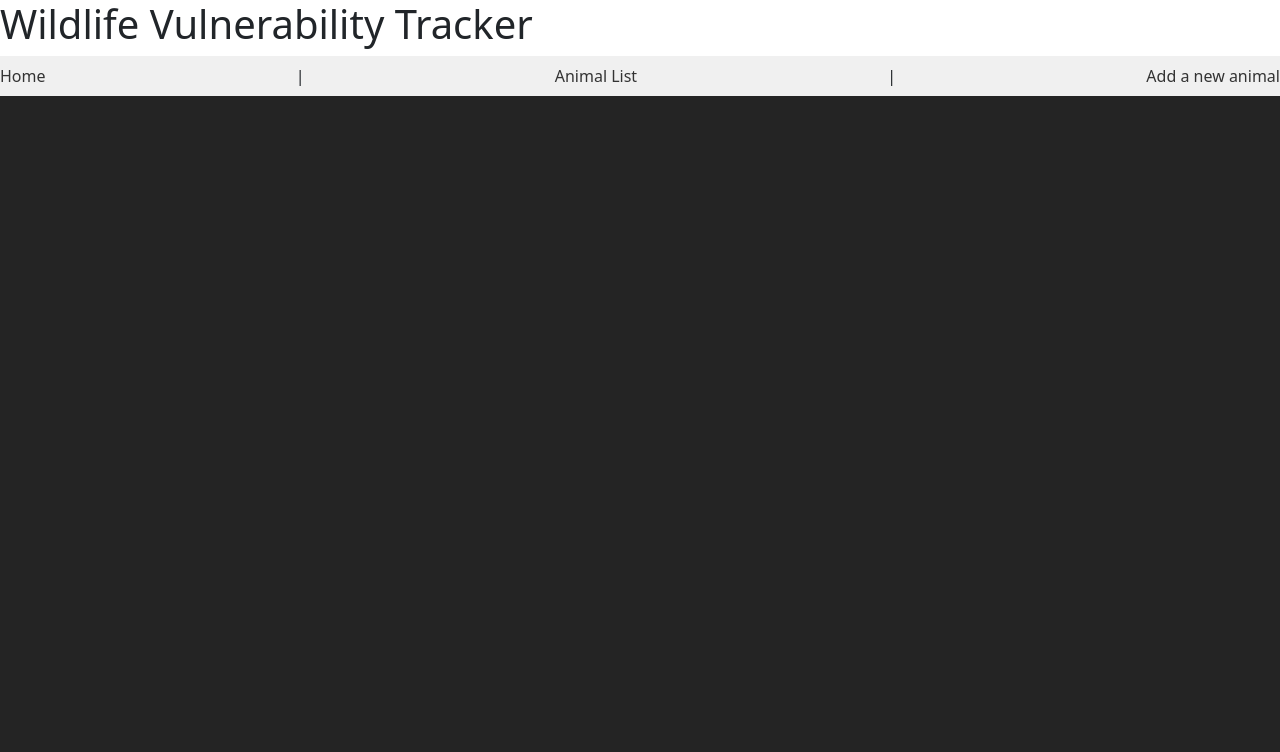
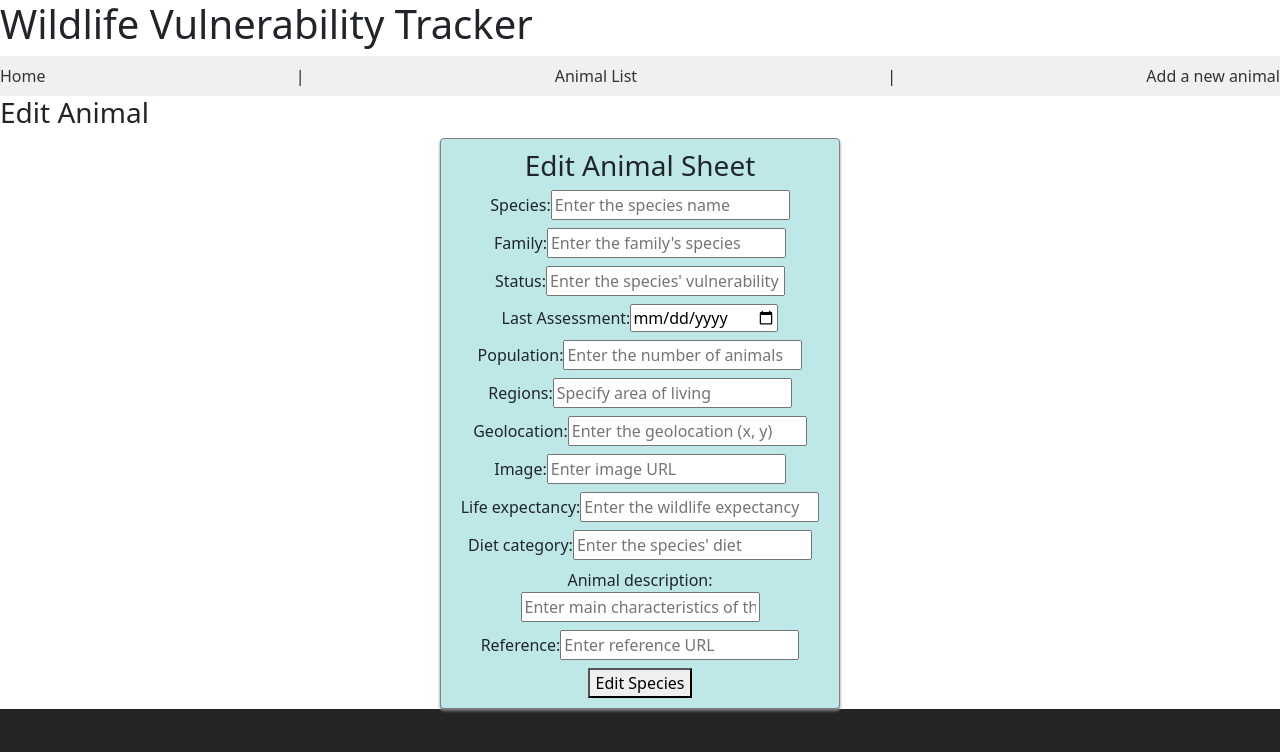
Before and after one commit to GB-Squad/Project-2-Environment-Climate-change, a React (Vite) app: page /edit/1 in a window 1280 px wide. Shown: the top 752 px of the page. Built offline with nearby package versions, Linux system fonts and the light colour scheme; no server answers.

Commit message:
Delete and edit functionality

```diff
--- a/src/App.jsx
+++ b/src/App.jsx
@@ -6,8 +6,10 @@ import HomePage from './Pages/HomePage'
 import { Routes, Route } from 'react-router-dom'
 import AnimalDetails from "./Pages/AnimalDetails";
 import AddAnimal from './Pages/AddAnimal';
-import EditAnimal from './Pages/EditAnimal';
+import EditAnimal from './Pages/EditAnimal'
 import axios from 'axios'
+
+
 
 
 function App() {
@@ -26,7 +28,7 @@ function App() {
           <Route path="/" element={<HomePage callBackDisplayAnimal={DisplayAnimal} />} ></Route>
           <Route path="/animal/:id" element={<AnimalDetails />} />
           <Route path="/addAnimal" element={<AddAnimal />} />
-          <Route path="/editAnimal/:id" element={<EditAnimal />} />
+          <Route path="/edit/:id" element={<EditAnimal />} />
         </Routes>
       </div>
     </>
--- a/src/Pages/AddAnimal.jsx
+++ b/src/Pages/AddAnimal.jsx
@@ -1,17 +1,14 @@
-import { useState } from "react"
+import React, { useState } from "react";
 import axios from "axios";
-import { BASE_URL } from "../Config/api";
 import { useNavigate } from "react-router-dom";
-import "../Styles/addAnimal.css"
+import "../Styles/addAnimal.css";
 
 function AddAnimal() {
-    const [id, setId] = useState("");
     const [family, setFamily] = useState("");
     const [species, setSpecies] = useState("");
     const [status, setStatus] = useState("");
     const [lastAssessed, setLastAssessed] = useState("");
     const [population, setPopulation] = useState(0);
-    const [habitats, setHabitats] = useState("");
     const [regions, setRegions] = useState("");
     const [geolocations, setGeolocations] = useState([]);
     const [image, setImage] = useState("");
@@ -25,37 +22,32 @@ function AddAnimal() {
     const handleSubmit = (e) => {
         e.preventDefault();
 
-        axios.get("https://environmentalchanges-5f276-default-rtdb.europe-west1.firebasedatabase.app/animal.json")
+        // Create the new animal object
+        const newSpecies = {
+            family,
+            species,
+            status,
+            lastAssessed,
+            population,
+            regions,
+            geolocations,
+            image,
+            life_expectancy,
+            diet_category,
+            animal_description,
+            reference,
+        };
+
+        // Make the POST request to save the new species
+        axios
+            .post("https://environmentalchanges-5f276-default-rtdb.europe-west1.firebasedatabase.app/animal.json", newSpecies)
             .then((response) => {
-                const existingData = response.data;
-                const numberOfEntries = Object.values(response.data).flat();
-                const newID = (numberOfEntries.length) + 1;
-
-                const newSpecies = {
-                    id: newID,
-                    family: family,
-                    species: species,
-                    status: status,
-                    lastAssessed: lastAssessed,
-                    population: population,
-                    habitats: habitats,
-                    regions: regions,
-                    geolocations: geolocations,
-                    image: image,
-                    life_expectancy: life_expectancy,
-                    diet_category: diet_category,
-                    animal_description: animal_description,
-                    reference: reference
-                }
-
-
-                axios.post("https://environmentalchanges-5f276-default-rtdb.europe-west1.firebasedatabase.app/animal.json", newSpecies)
-                    .then((response) => {
-                        navigate(`/animalList`)
+                // Redirect to the animal list after successful submission
+                navigate(`/animalList`);
             })
-                    .catch(e => {
-                        console.log("error", e)
-                    })
+            .catch((e) => {
+                console.log("Error posting new species:", e);
+            });
 
         // Clear the form fields after submitting
         setFamily("");
@@ -70,11 +62,7 @@ function AddAnimal() {
         setDiet_category("");
         setAnimal_description("");
         setReference("");
-            })
-            .catch((e) => {
-                console.log("error fetching existing data", e);
-            });
-    }
+    };
 
     return (
         <div className="addAnimalFormContainer">
@@ -204,7 +192,7 @@ function AddAnimal() {
                 <button type="submit">Add new species</button>
             </form>
         </div>
-    )
+    );
 }
 
 export default AddAnimal;
--- a/src/Pages/AnimalsListing.jsx
+++ b/src/Pages/AnimalsListing.jsx
@@ -1,6 +1,6 @@
 import React, { useEffect, useState } from "react";
 import axios from "axios";
-import "../Pages/AnimalsList.css"
+import "../Pages/AnimalsList.css";
 import { Link } from "react-router-dom";
 
 function AnimalsList(props) {
@@ -10,10 +10,16 @@ function AnimalsList(props) {
         axios
             .get("https://environmentalchanges-5f276-default-rtdb.europe-west1.firebasedatabase.app/animal.json")
             .then((response) => {
-                const animalArray = Object.values(response.data).flat();
-                setEntries(animalArray);
-                props.callBackSetAnimal(animalArray);
-                console.log(animalArray);
+                if (response.data) {
+                    const animalArray = Object.keys(response.data).map((id) => ({
+                        id,
+                        ...response.data[id],
+                    }));
+
+                    setEntries(animalArray);
+                    props.callBackSetAnimal(animalArray);
+                    console.log(animalArray);
+                }
             })
             .catch((error) => {
                 console.error("Error fetching data:", error);
@@ -26,7 +32,7 @@ function AnimalsList(props) {
             .then(() => {
                 console.log(`Animal with id ${id} deleted successfully`);
                 const filteredEntries = entries.filter((animal) => animal.id !== id);
-                setEntries(filteredEntries);
+                setEntries(filteredEntries); // Fix: Update local state
                 props.callBackSetAnimal(filteredEntries);
             })
             .catch((error) => {
@@ -39,8 +45,8 @@ function AnimalsList(props) {
             <div className="items-list">
                 {entries.map((animal) => (
                     <div className="item" key={animal.id}>
-                        <img className="img-display" src={animal.image} alt="animal image" />
-                        <h4> Name:{animal.species}</h4>
+                        <img className="img-display" src={animal.image} alt="animal" />
+                        <h4>Name: {animal.species}</h4>
                         <h4>{animal.status}</h4>
                         <Link to={`/animal/${animal.id}`} className="btn btn-outline-secondary">
                             Animal Details
--- a/src/Pages/EditAnimal.jsx
+++ b/src/Pages/EditAnimal.jsx
@@ -1,86 +1,74 @@
-import axios from "axios"
-import { useEffect, useState } from "react"
-import { useParams, useNavigate } from "react-router-dom"
-import "../Styles/addAnimal.css"
+import axios from "axios";
+import { useEffect, useState } from "react";
+import { useParams, useNavigate } from "react-router-dom";
+import "../Styles/addAnimal.css";
 
-
-function EditAnimal () {
+function EditAnimal() {
     const { id } = useParams();
-
     const navigate = useNavigate();
 
-    const [family, setFamily] = useState("");
-    const [species, setSpecies] = useState("");
-    const [status, setStatus] = useState("");
-    const [lastAssessed, setLastAssessed] = useState("");
-    const [population, setPopulation] = useState(0);
-    const [regions, setRegions] = useState("");
-    const [geolocations, setGeolocations] = useState([]);
-    const [image, setImage] = useState("");
-    const [life_expectancy, setLife_expectancy] = useState("");
-    const [diet_category, setDiet_category] = useState("");
-    const [animal_description, setAnimal_description] = useState("");
-    const [reference, setReference] = useState("");
+    const [animalData, setAnimalData] = useState({
+        species: "",
+        family: "",
+        status: "",
+        lastAssessed: "",
+        population: "",
+        regions: "",
+        geolocations: "",
+        image: "",
+        life_expectancy: "",
+        diet_category: "",
+        animal_description: "",
+        reference: "",
+    });
 
-    useEffect (() => {
-        axios.get("https://environmentalchanges-5f276-default-rtdb.europe-west1.firebasedatabase.app/animal.json/")
+    useEffect(() => {
+        axios
+            .get("https://environmentalchanges-5f276-default-rtdb.europe-west1.firebasedatabase.app/animal.json")
             .then((response) => {
-            // Flatten the data and then find the animal by its id
-            const animalArray = Object.values(response.data).flat();
-            const animal = animalArray.find((animal) => animal.id === parseInt(id));
-            console.log(animal)
-            setFamily(animal.family);
-            setSpecies(animal.species);
-            setStatus(animal.status);
-            setLastAssessed(animal.lastAssessed);
-            setPopulation(animal.population);
-            setRegions(animal.regions);
-            setGeolocations(animal.geolocations);
-            setLife_expectancy(animal.life_expectancy);
-            setDiet_category(animal.diet_category);
-            setAnimal_description(animal.animal_description);
-            setReference(animal.reference);
+                const Edit = Object.keys(response.data).map((id) => ({
+                    id,
+                    ...response.data[id],
+                }));
+                const editDetail = Edit.find((editDetail) => editDetail.id === id);
+                if (editDetail) {
+                    setAnimalData(editDetail);
+                }
             })
-        .catch(e => {console.log("error", e)})
-    }, [id])
+            .catch((error) => {
+                console.error("Error fetching animal details:", error);
+            });
+    }, [id]);
+
+    const handleChange = (e) => {
+        setAnimalData({ ...animalData, [e.target.name]: e.target.value });
+    };
 
     const handleSubmit = (e) => {
         e.preventDefault();
-        const newDetails = {
-            family: family,
-            species: species,
-            status: status,
-            lastAssessed: lastAssessed,
-            population: population,
-            regions: regions,
-            geolocations: geolocations,
-            image: image,
-            life_expectancy: life_expectancy,
-            diet_category: diet_category,
-            animal_description: animal_description,
-            reference: reference
-        }
-
-        axios.put("https://environmentalchanges-5f276-default-rtdb.europe-west1.firebasedatabase.app/animal.json", newDetails)
-        .then((response) => {
-            navigate("/animalList")
-        })
-        .catch(e => {
-            console.log("error", e)
-        })
+        axios
+            .patch(
+                `https://environmentalchanges-5f276-default-rtdb.europe-west1.firebasedatabase.app/animal/${id}.json`,
+                animalData
+            )
+            .then(() => navigate("/animalList"))
+            .catch((error) => console.error("Error updating data:", error));
+    };
 
     return (
+        <>
+            <h3>Edit Animal</h3>
             <div className="addAnimalFormContainer">
-        <h3> edit animal sheet </h3>
+                <h3>Edit Animal Sheet</h3>
                 <form onSubmit={handleSubmit}>
                     <label>
                         Species:
                         <input
                             type="text"
                             name="species"
-                    placeholder="enter the species name"
-                    value={species}
-                    onChange={(e) => { setSpecies(e.target.value) }}
+                            placeholder="Enter the species name"
+                            value={animalData.species}
+                            onChange={handleChange}
                         />
                     </label>
                     <label>
@@ -88,20 +76,19 @@ function EditAnimal () {
                         <input
                             type="text"
                             name="family"
-                    placeholder="enter the family's species"
-                    value={family}
-                    onChange={(e) => { setFamily(e.target.value) }}
+                            placeholder="Enter the family's species"
+                            value={animalData.family}
+                            onChange={handleChange}
                         />
                     </label>
-
                     <label>
                         Status:
                         <input
                             type="text"
                             name="status"
-                    placeholder="enter the species' vulnerability status"
-                    value={status}
-                    onChange={(e) => { setStatus(e.target.value) }}
+                            placeholder="Enter the species' vulnerability status"
+                            value={animalData.status}
+                            onChange={handleChange}
                         />
                     </label>
                     <label>
@@ -109,9 +96,8 @@ function EditAnimal () {
                         <input
                             type="date"
                             name="lastAssessed"
-                    placeholder="enter the date of the last status assessment"
-                    value={lastAssessed}
-                    onChange={(e) => { setLastAssessed(e.target.value) }}
+                            value={animalData.lastAssessed}
+                            onChange={handleChange}
                         />
                     </label>
                     <label>
@@ -119,9 +105,9 @@ function EditAnimal () {
                         <input
                             type="number"
                             name="population"
-                    placeholder="enter the number of animals"
-                    value={population}
-                    onChange={(e) => { setPopulation(e.target.value) }}
+                            placeholder="Enter the number of animals"
+                            value={animalData.population}
+                            onChange={handleChange}
                         />
                     </label>
                     <label>
@@ -129,9 +115,9 @@ function EditAnimal () {
                         <input
                             type="text"
                             name="regions"
-                    placeholder="specify area of living"
-                    value={regions}
-                    onChange={(e) => { setRegions(e.target.value) }}
+                            placeholder="Specify area of living"
+                            value={animalData.regions}
+                            onChange={handleChange}
                         />
                     </label>
                     <label>
@@ -139,9 +125,9 @@ function EditAnimal () {
                         <input
                             type="text"
                             name="geolocations"
-                    placeholder="enter the geolocation (x, y)"
-                    value={geolocations}
-                    onChange={(e) => { setGeolocations(e.target.value) }}
+                            placeholder="Enter the geolocation (x, y)"
+                            value={animalData.geolocations}
+                            onChange={handleChange}
                         />
                     </label>
                     <label>
@@ -149,9 +135,9 @@ function EditAnimal () {
                         <input
                             type="text"
                             name="image"
-                    placeholder="enter image URL"
-                    value={image}
-                    onChange={(e) => { setImage(e.target.value) }}
+                            placeholder="Enter image URL"
+                            value={animalData.image}
+                            onChange={handleChange}
                         />
                     </label>
                     <label>
@@ -159,9 +145,9 @@ function EditAnimal () {
                         <input
                             type="text"
                             name="life_expectancy"
-                    placeholder="enter the wild life expectancy"
-                    value={life_expectancy}
-                    onChange={(e) => { setLife_expectancy(e.target.value) }}
+                            placeholder="Enter the wildlife expectancy"
+                            value={animalData.life_expectancy}
+                            onChange={handleChange}
                         />
                     </label>
                     <label>
@@ -169,9 +155,9 @@ function EditAnimal () {
                         <input
                             type="text"
                             name="diet_category"
-                    placeholder="enter the species' diet"
-                    value={diet_category}
-                    onChange={(e) => { setDiet_category(e.target.value) }}
+                            placeholder="Enter the species' diet"
+                            value={animalData.diet_category}
+                            onChange={handleChange}
                         />
                     </label>
                     <label>
@@ -179,9 +165,9 @@ function EditAnimal () {
                         <input
                             type="text"
                             name="animal_description"
-                    placeholder="enter main characteristics of the species"
-                    value={animal_description}
-                    onChange={(e) => { setAnimal_description(e.target.value) }}
+                            placeholder="Enter main characteristics of the species"
+                            value={animalData.animal_description}
+                            onChange={handleChange}
                         />
                     </label>
                     <label>
@@ -189,17 +175,16 @@ function EditAnimal () {
                         <input
                             type="text"
                             name="reference"
-                    placeholder="enter reference URL"
-                    value={reference}
-                    onChange={(e) => { setReference(e.target.value) }}
+                            placeholder="Enter reference URL"
+                            value={animalData.reference}
+                            onChange={handleChange}
                         />
                     </label>
-            <button type="submit">edit species</button>
+                    <button type="submit">Edit Species</button>
                 </form>
             </div>
-    )
+        </>
+    );
 }
 
-}
-
-export default EditAnimal
+export default EditAnimal;
```
Also changed, not shown: src/Pages/AnimalDetails.jsx (+8 -7 lines). Lines whose indentation alone changed are shown as unchanged.
